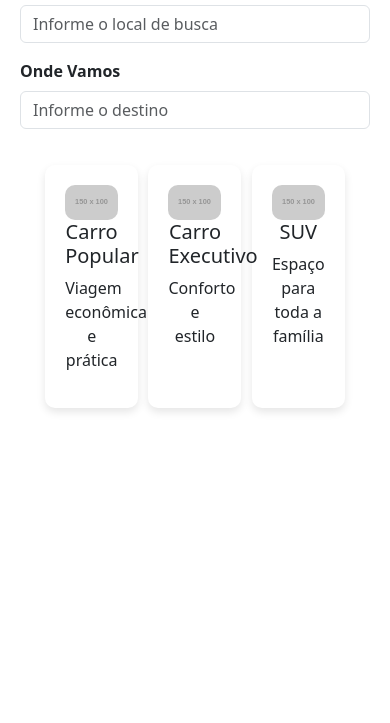
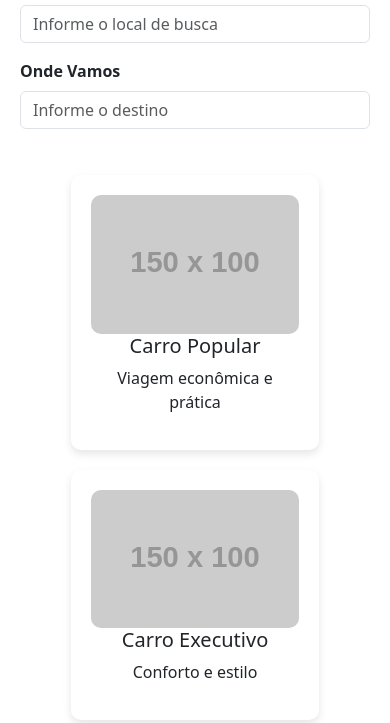
Before and after one commit to programacaosa/mobilidade, a plain HTML site: page usuario.html in a window 390 px wide. Shown: the part 529-1252 px from the top of the page. Before the commit the page ends 977 px from the top, so only its background shows below. Drawn offline with nearby package versions, Linux system fonts and the light colour scheme; some packages are replaced by stand-ins of ours; placeholder pictures from the web are drawn by us.

Commit message:
Update usuario.html

```diff
--- a/usuario.html
+++ b/usuario.html
@@ -71,6 +71,7 @@
             display: flex;
             justify-content: space-around;
             padding: 20px;
+            flex-wrap: wrap; /* Flexível para caber em diferentes tamanhos de tela */
         }
         .card-custom {
             box-shadow: 0 4px 8px rgba(0,0,0,0.1);
@@ -78,6 +79,7 @@
             width: 30%;
             text-align: center;
             padding: 20px;
+            margin: 10px;
             transition: transform 0.2s;
         }
         .card-custom:hover {
@@ -86,6 +88,17 @@
         .card-custom img {
             width: 100%;
             border-radius: 10px;
+        }
+
+        /* Ajustes para telas menores (celulares) */
+        @media (max-width: 768px) {
+            .card-container {
+                flex-direction: column; /* Cards empilhados em uma coluna */
+                align-items: center;    /* Centralizar os cards */
+            }
+            .card-custom {
+                width: 80%; /* Cards maiores em telas pequenas */
+            }
         }
     </style>
 </head>
```
